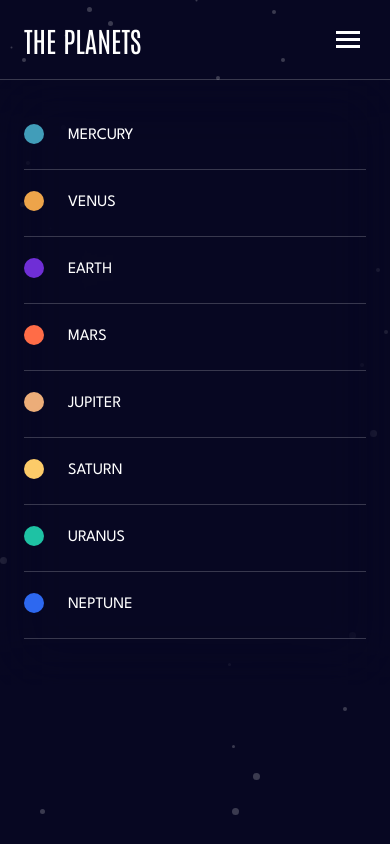
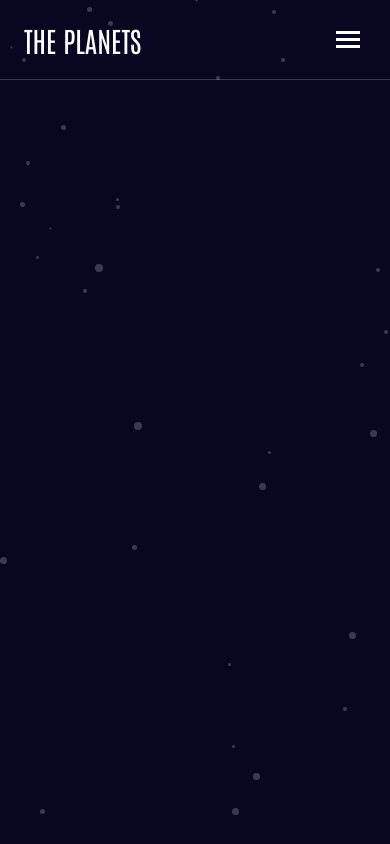
Before and after one commit to satrop/Planets_Fact_Site, a React (Vite) app: page / in a window 390 px wide. Built offline with nearby package versions, Linux system fonts and the light colour scheme.

Commit message:
mobile issues with the nav background fixed

```diff
--- a/src/Components/Navigation/Navigation.jsx
+++ b/src/Components/Navigation/Navigation.jsx
@@ -4,26 +4,21 @@ import hamburger from '../../../public/icon-hamburger.svg';
 import './navigation.scss';
 
 const Navigation = () => {
-	const [isActive, setActive] = useState(true);
+	const [isActive, setActive] = useState(false);
 	const ToggleClass = () => {
 		setActive(!isActive);
 	};
 
 	return (
 		<nav className="main-nav">
-			<Link
-				className="logo"
-				to="Planets_Fact_Site/">
+			<Link className="logo" to="Planets_Fact_Site/">
 				The Planets
 			</Link>
 			<button
 				className={`menu-trigger ${isActive ? 'active' : ''}`}
 				onClick={ToggleClass}
 				aria-label="Open mobile menu">
-				<img
-					src={hamburger}
-					alt=""
-				/>
+				<img src={hamburger} alt="" />
 			</button>
 			<ul className={isActive ? 'active' : ''}>
 				<li>
--- a/src/Components/Navigation/navigation.scss
+++ b/src/Components/Navigation/navigation.scss
@@ -31,13 +31,12 @@
 		top: 80px;
 		left: -100%;
 		transition: left var(--trans-dur);
-		background-color: var(--clr-100);
+		background-color: hsla(240, 67%, 8%, 0.95);
 		padding: 23px 24px 46px 24px;
 		z-index: 100;
 		display: flex;
 		flex-direction: column;
 		list-style: none;
-		backdrop-filter: blur(30px);
 
 		li {
 			width: 100%;
@@ -112,6 +111,14 @@
 	}
 }
 
+@supports (backdrop-filter: blur(1rem)) {
+	.main-nav {
+		ul {
+			backdrop-filter: blur(30px);
+		}
+	}
+}
+
 @media (min-width: 768px) {
 	.main-nav {
 		padding-bottom: 0;
```
Also changed, not shown: 1 other file (tests, documents, lock files or other folders).
